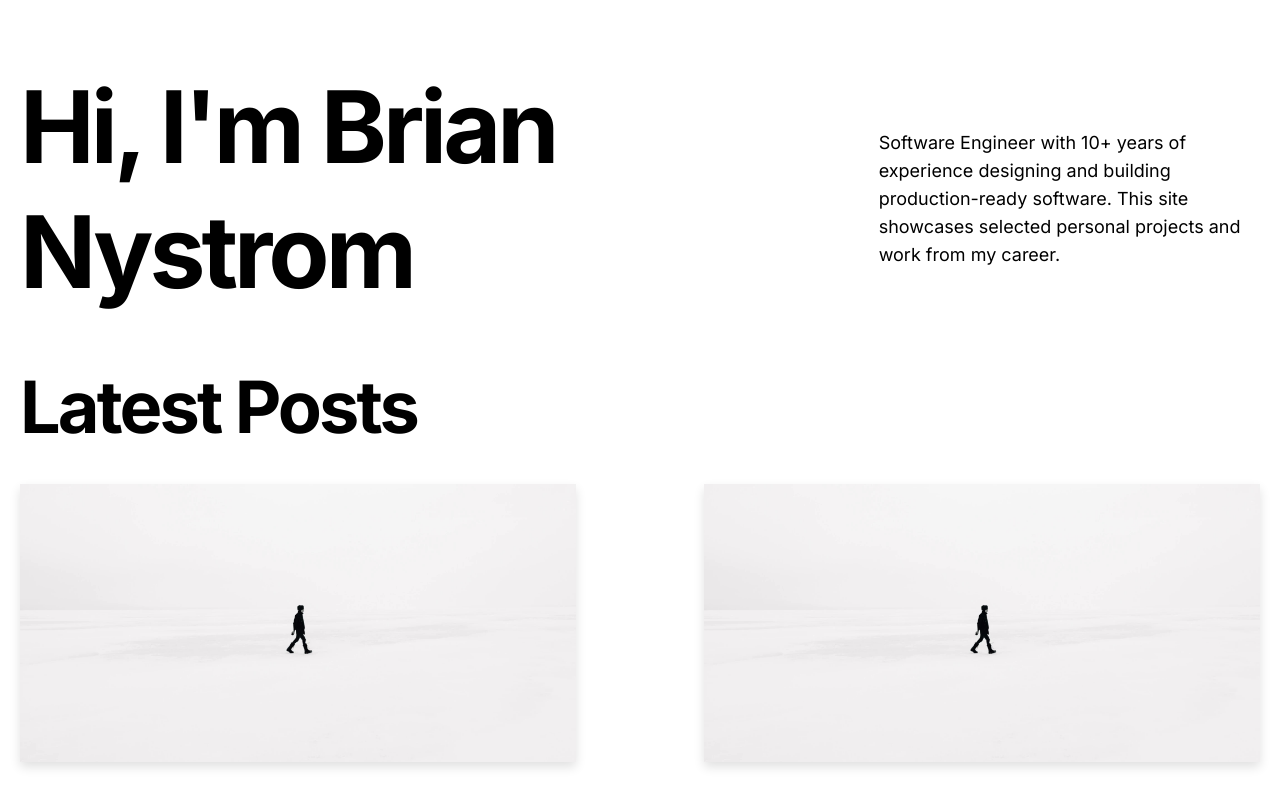
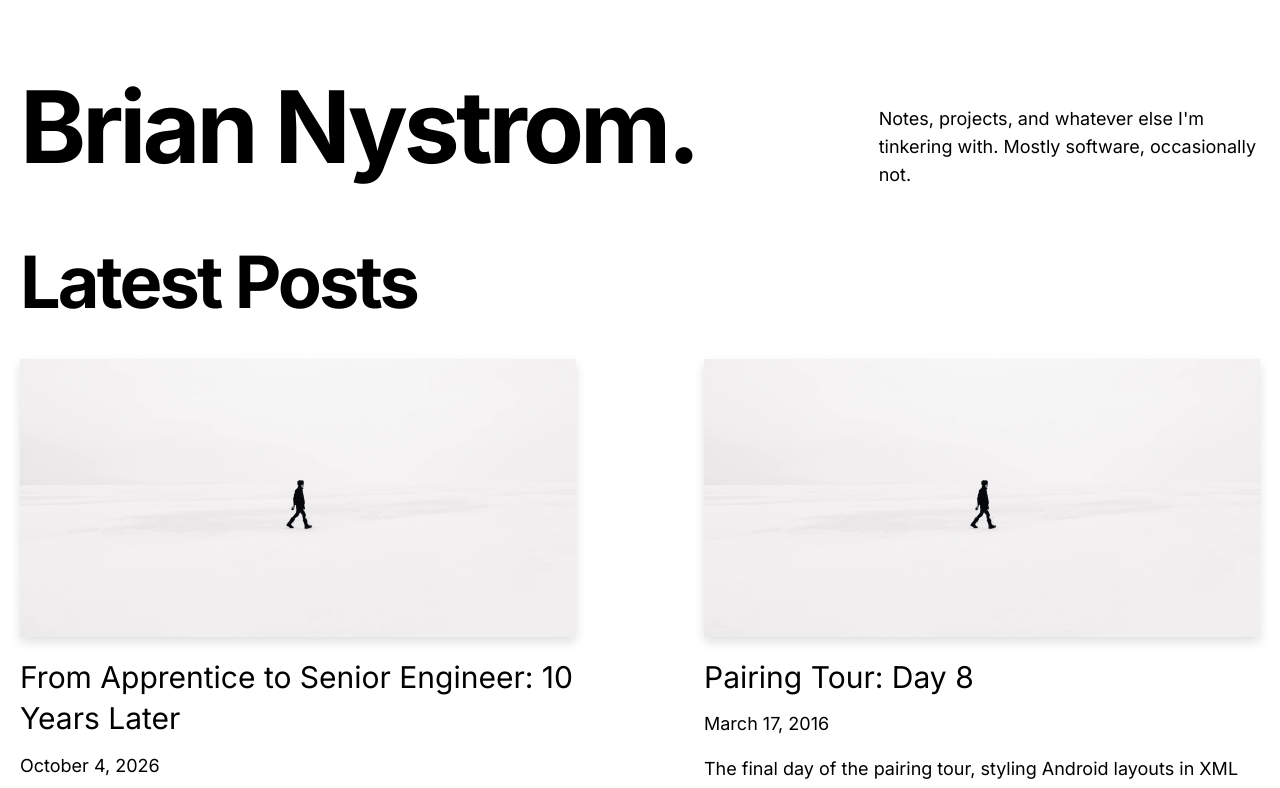
Before and after one commit to nystromb/nextjs-blog, a Next.js app: page / in a window 1280 px wide. Shown: the top 788 px of the page. Built offline with nearby package versions, Linux system fonts and the light colour scheme.

Commit message:
Remove hi my name is ...

```diff
--- a/src/app/_components/intro.tsx
+++ b/src/app/_components/intro.tsx
@@ -1,14 +1,13 @@
-import { CMS_NAME } from "@/lib/constants";
-
 export function Intro() {
   return (
-    <section className="flex-col md:flex-row flex items-center md:justify-between mt-16 mb-16 md:mb-12">
-      <h1 className="text-5xl md:text-8xl font-bold tracking-tighter leading-tight md:pr-8 md:w-2/3">
-        Hi, I'm Brian Nystrom
+    <section className="flex-col md:flex-row flex items-center md:items-end md:justify-between mt-16 mb-16 md:mb-12">
+      <h1 className="text-5xl md:text-8xl font-bold tracking-tighter leading-tight md:pr-8 md:w-2/3 text-center md:text-left">
+        Brian Nystrom.
       </h1>
-      <h4 className="text-center md:text-left text-lg mt-5 md:pl-8 md:w-1/3">
-        Software Engineer with 10+ years of experience designing and building production-ready software. This site showcases selected personal projects and work from my career.
-      </h4>
+      <p className="text-center md:text-left text-lg mt-5 md:pl-8 md:w-1/3">
+        Notes, projects, and whatever else I'm tinkering with. Mostly software,
+        occasionally not.
+      </p>
     </section>
   );
 }
--- a/src/app/layout.tsx
+++ b/src/app/layout.tsx
@@ -9,8 +9,8 @@ import "./globals.css";
 const inter = Inter({ subsets: ["latin"] });
 
 export const metadata: Metadata = {
-  title: `Brian Nystrom - Software Engineer`,
-  description: `A portfolio blog of Brian Nystrom, a software engineer and web developer. Featuring articles on web development, programming, and technology.`,
+  title: `Brian Nystrom`,
+  description: `The personal site of Brian Nystrom. Notes, projects, and things I find interesting.`,
   openGraph: {
     images: [HOME_OG_IMAGE_URL],
   },
```
